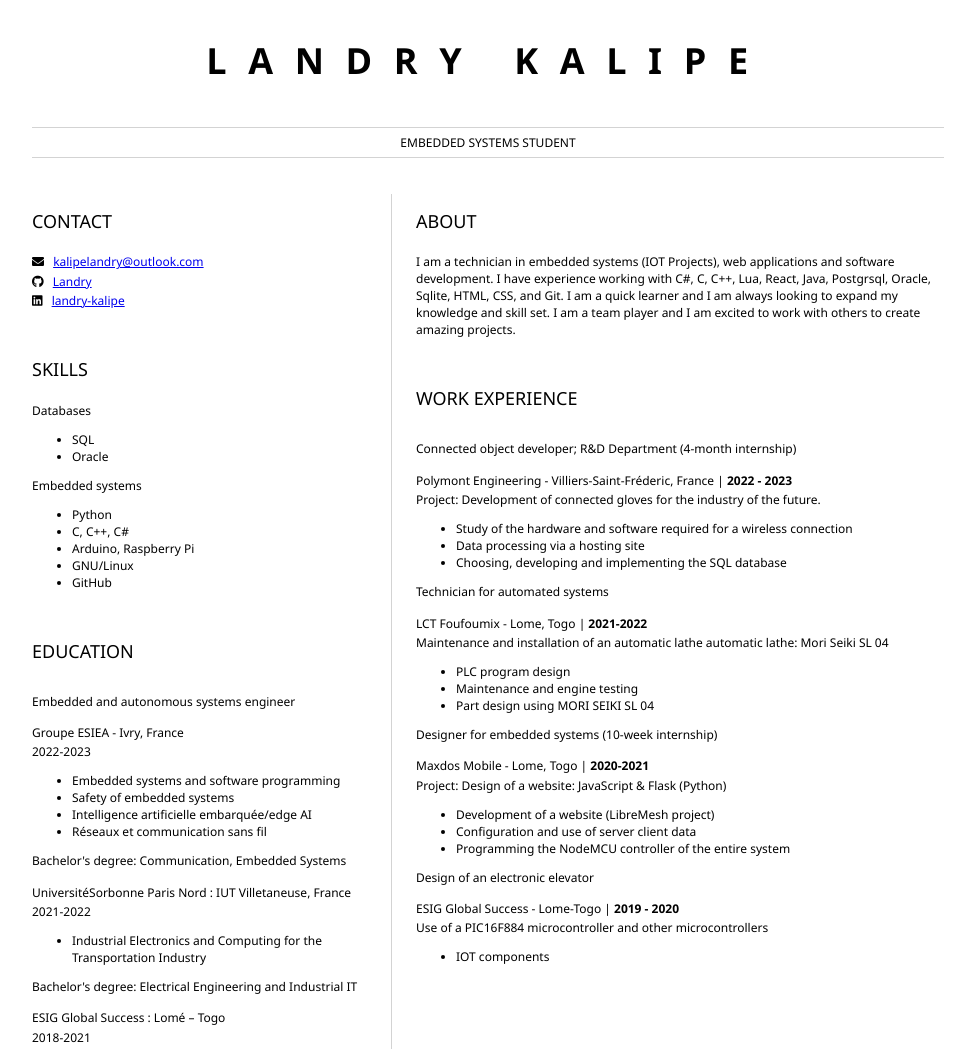
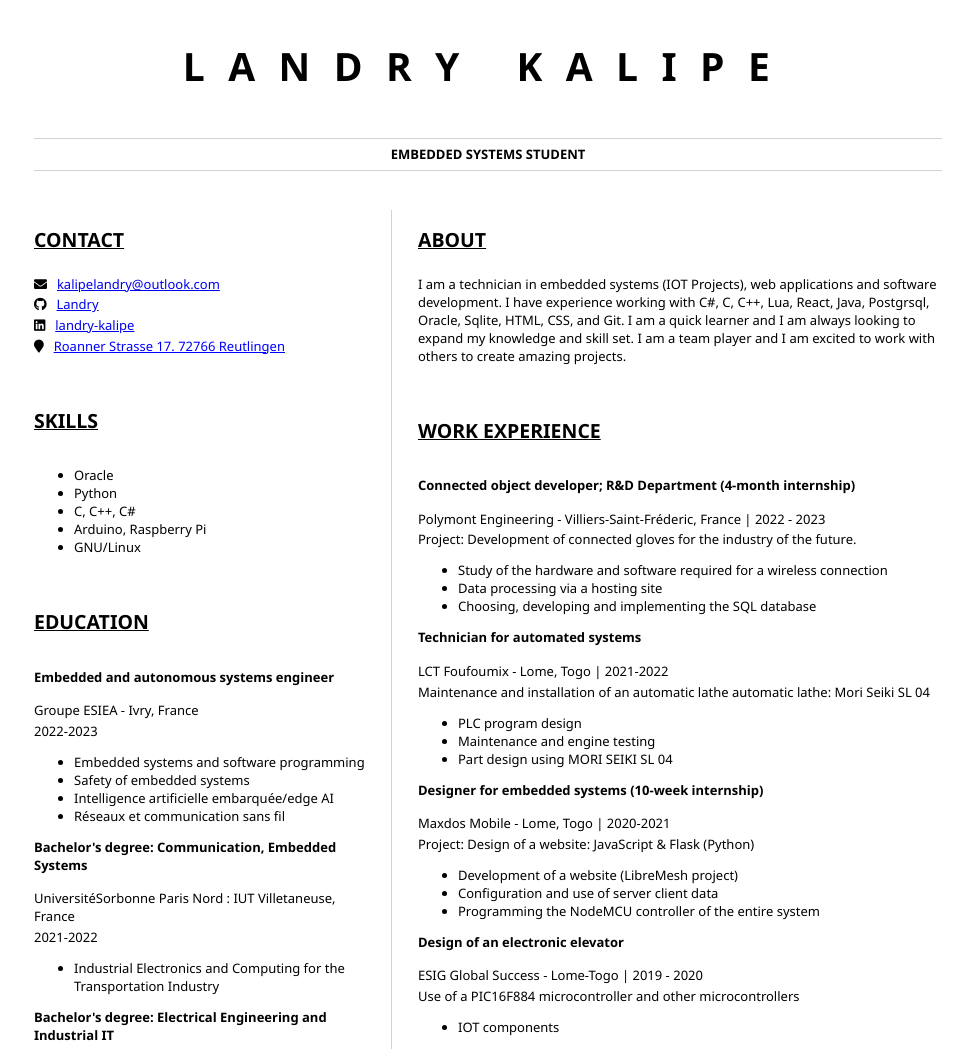
Before and after one commit to Landreau/resume, a plain HTML site: page index.html in a window 1280 px wide. Shown: the top 1049 px of the page, without its empty margins (152-1125 px from the left). Drawn offline with Linux system fonts and the light colour scheme.

Commit message:
font update

```diff
--- a/index.html
+++ b/index.html
@@ -3,15 +3,15 @@
 <head>
     <link href="style.css" rel="stylesheet">
     <link rel="stylesheet" href="https://cdnjs.cloudflare.com/ajax/libs/font-awesome/5.15.4/css/all.min.css">
-    <title>Landry'resume</title>
+    <title>Landry-CV</title>
 </head>
 
 <body>
     <header id="header">
         <!-- resume header with your name and title -->
-        <h1><b>LANDRY KALIPE</b></h1>
+        <h1>LANDRY KALIPE</h1>
         <hr>
-        EMBEDDED SYSTEMS STUDENT
+        <b>EMBEDDED SYSTEMS STUDENT</b>
         <hr>
     </header>
     <main>
@@ -31,27 +31,23 @@
                     <i class="fab fa-linkedin" aria-hidden="true"></i>
                     <a href="linkedin.com/in/landry-kalipe">landry-kalipe</a>
                 </p>
+                <p>
+                    <i class="fa fa-map-marker" aria-hidden="true"></i>
+                    <span class="adresse">Roanner Strasse 17. 72766 Reutlingen</span>
+                </p>
             </section>
             <section>
                 <h2>SKILLS</h2>
-                <!-- your skills -->
-                <p>Databases</p>
                 <ul>
-                    <li>SQL</li>
                     <li>Oracle</li>
-                </ul>
-                <p>Embedded systems</p>
-                <ul>
                     <li>Python</li>
                     <li>C, C++, C#</li>
                     <li>Arduino, Raspberry Pi</li>
                     <li>GNU/Linux</li>
-                    <li>GitHub</li>
                 </ul>
             </section>
             <section>
                 <h2>EDUCATION</h2>
-                <!-- your education -->
                 <h3>Embedded and autonomous systems engineer</h3>
                 <p>
                     Groupe ESIEA - Ivry, France
@@ -100,14 +96,17 @@
             <section>
                 <h2>ABOUT</h2>
                 <!-- about you -->
-                <p>I am a technician in embedded systems (IOT Projects), web applications and software development. I have experience working with C#, C, C++, Lua, React, Java, Postgrsql, Oracle, Sqlite, HTML, CSS, and Git. I am a quick learner and I am always looking to expand my knowledge and skill set. I am a team player and I am excited to work with others to create amazing projects.</p>
+                <p>I am a technician in embedded systems (IOT Projects), web applications and software development. I
+                    have experience working with C#, C, C++, Lua, React, Java, Postgrsql, Oracle, Sqlite, HTML, CSS, and
+                    Git. I am a quick learner and I am always looking to expand my knowledge and skill set. I am a team
+                    player and I am excited to work with others to create amazing projects.</p>
             </section>
             <section>
                 <h2>WORK EXPERIENCE</h2>
                 <!-- your work experience -->
                 <h3>Connected object developer; R&D Department (4-month internship)</h3>
                 <p>
-                    Polymont Engineering - Villiers-Saint-Fréderic, France | <b>2022 - 2023</b>
+                    Polymont Engineering - Villiers-Saint-Fréderic, France | 2022 - 2023
                 </p>
                 <p>
                     Project: Development of connected gloves for the industry of the future.
@@ -119,7 +118,7 @@
                 </ul>
                 <h3>Technician for automated systems</h3>
                 <p>
-                    LCT Foufoumix - Lome, Togo | <b>2021-2022</b>
+                    LCT Foufoumix - Lome, Togo | 2021-2022
                 </p>
                 <p>
                     Maintenance and installation of an automatic lathe
@@ -133,7 +132,7 @@
 
                 <h3>Designer for embedded systems (10-week internship)</h3>
                 <p>
-                    Maxdos Mobile - Lome, Togo | <b>2020-2021</b>
+                    Maxdos Mobile - Lome, Togo | 2020-2021
                 </p>
                 <p>
                     Project: Design of a website: JavaScript & Flask (Python)
@@ -145,7 +144,7 @@
                 </ul>
                 <h3>Design of an electronic elevator</h3>
                 <p>
-    ESIG Global Success - Lome-Togo | <b>2019 - 2020</b>
+                    ESIG Global Success - Lome-Togo | 2019 - 2020
                 </p>
                 <p>
                     Use of a PIC16F884 microcontroller and other microcontrollers
--- a/style.css
+++ b/style.css
@@ -1,6 +1,6 @@
 body {
     font-family: 'Segoe UI', Tahoma, Geneva, Verdana, sans-serif;
-    font-size: 12px;
+    font-size: 13px;
     max-width: 960px;
     margin: auto;
 }
@@ -14,6 +14,7 @@ h1 {
 h2 {
     font-size: 1.5em;
     padding-bottom: 1em;
+    text-decoration: underline;
 }
 
 h3 {
@@ -29,6 +30,7 @@ header {
     text-align: center;
     margin: auto 2em;
 }
+
 
 section {
     margin: auto 1em 4em 2em;
@@ -49,9 +51,13 @@ hr {
 }
 
 h1, h2, h3 {
-    font-weight: 100;
+    font-weight: bold;
     margin-bottom: 0;
 }
 #mainLeft {
     border-right: 1px solid lightgray;
 }
+.adresse{
+    color: blue;
+    text-decoration: underline;
+}
```
Lines whose indentation alone changed are shown as unchanged.
